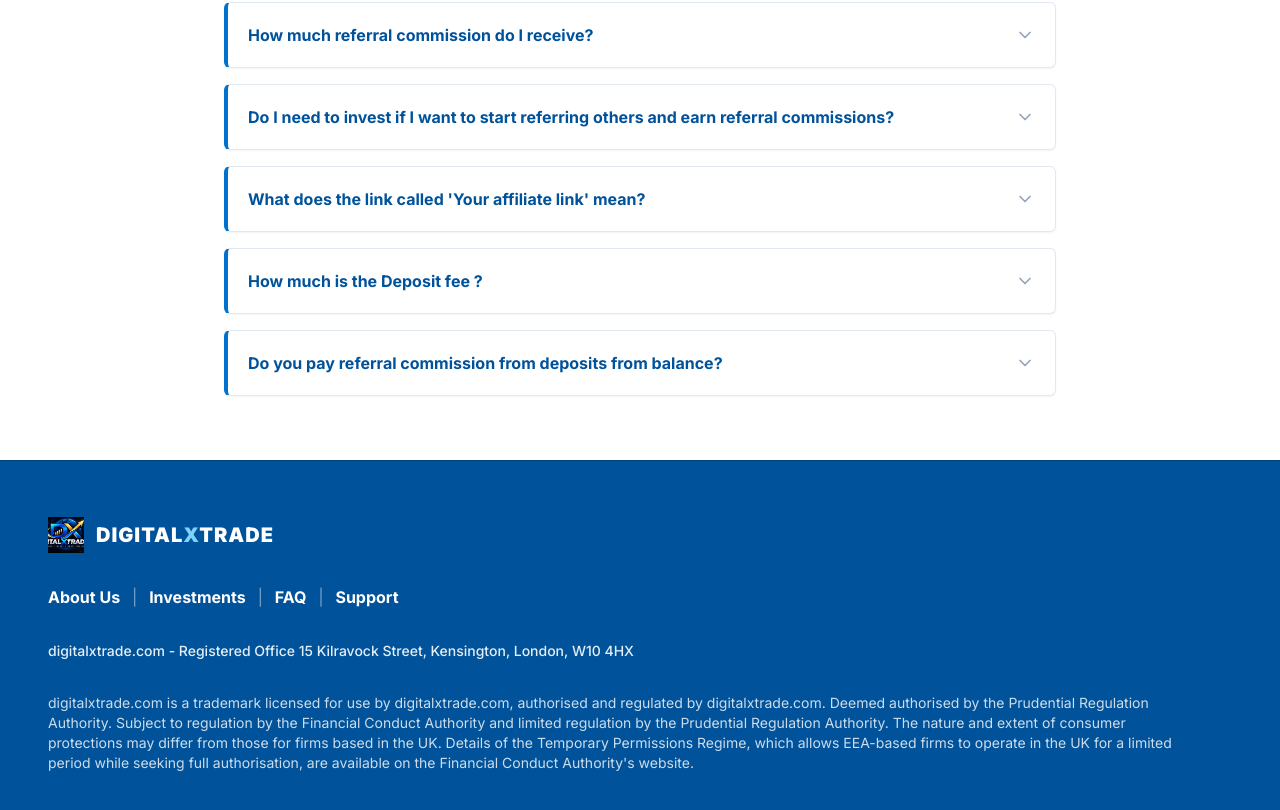
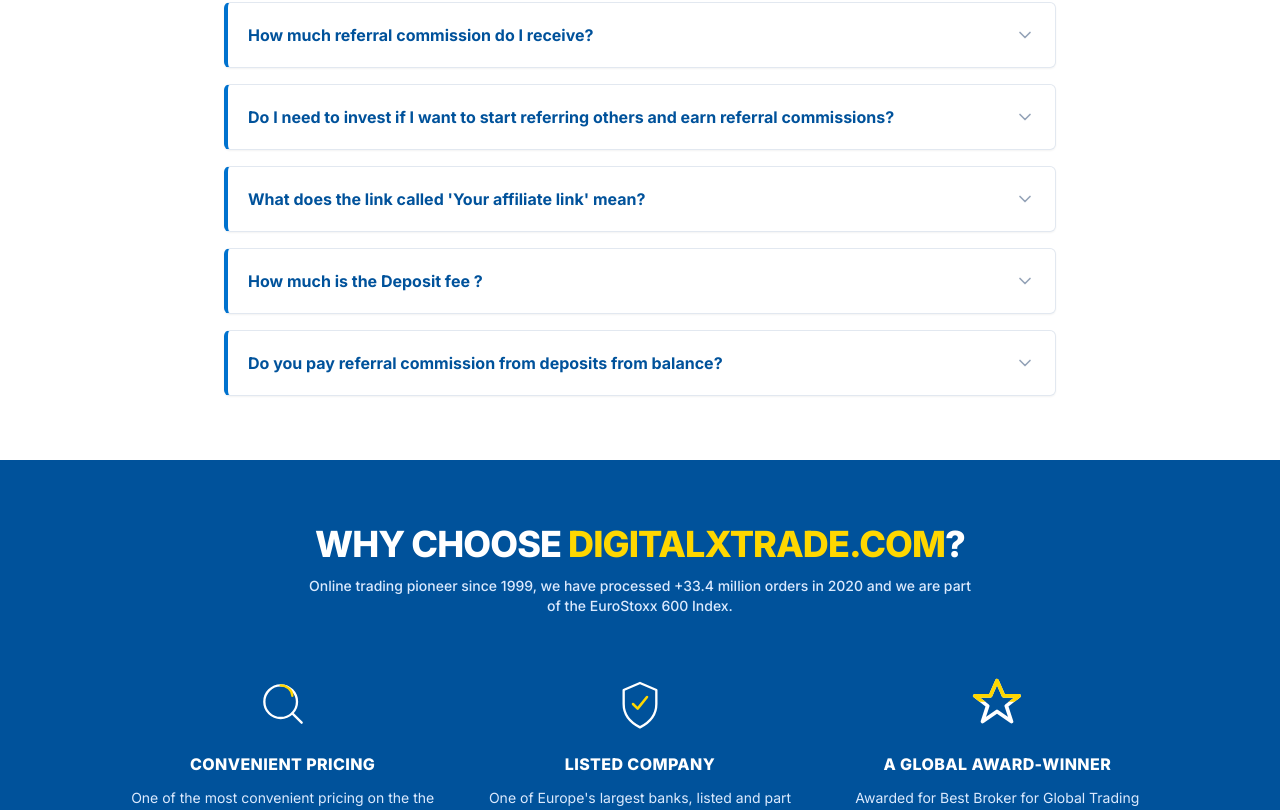
Before and after one commit to chinedu-freedom/digitalxtrade, a Next.js app: page /faq in a window 1280 px wide. Shown: the part 1984-2794 px from the top of the page. Built offline with nearby package versions, Linux system fonts and the light colour scheme.

Commit message:
Add WhyChooseSection and StartTradingSection after FAQ list

```diff
--- a/src/app/faq/page.jsx
+++ b/src/app/faq/page.jsx
@@ -4,6 +4,8 @@
 import Image from 'next/image';
 import Link from 'next/link';
 import HeaderNav from '@/components/HeaderNav';
+import WhyChooseSection from '@/components/WhyChooseSection';
+import StartTradingSection from '@/components/StartTradingSection';
 import FloatingWidgets from '@/components/FloatingWidgets';
 import Footer from '@/components/Footer';
 import { ChevronRight, ChevronDown, Search } from 'lucide-react';
@@ -201,6 +203,9 @@
         </div>
       </section>
 
+      <WhyChooseSection />
+      <StartTradingSection />
+
       <FloatingWidgets />
       <Footer />
     </main>
--- a/src/components/WhyChooseSection.jsx
+++ b/src/components/WhyChooseSection.jsx
@@ -1,77 +1,93 @@
 'use client';
 
 import React from 'react';
-import { Award, Layers, ShieldCheck, Trophy } from 'lucide-react';
+import { Search, ShieldCheck } from 'lucide-react';
 
 export default function WhyChooseSection() {
-  const items = [
-    {
-      title: 'YEARS OF EXPERIENCE',
-      description: 'Online trading pioneer since 1999, we now process over 30mn orders annually.',
-      icon: (
-        <div className="w-14 h-14 rounded-full border-2 border-white/80 flex items-center justify-center shrink-0 relative bg-white/5">
-          <Award className="w-7 h-7 text-amber-400 stroke-[1.5]" />
-        </div>
-      )
-    },
-    {
-      title: 'LISTED COMPANY',
-      description: "One of Europe's largest platforms, listed and part of Euro Stoxx 600.",
-      icon: (
-        <div className="w-14 h-14 rounded-full border-2 border-white/80 flex items-center justify-center shrink-0 relative bg-white/5">
-          <Layers className="w-7 h-7 text-amber-400 stroke-[1.5]" />
-        </div>
-      )
-    },
-    {
-      title: 'ONE-STOP SOLUTION',
-      description: 'A combination of brokerage and investment services, all via one single platform account.',
-      icon: (
-        <div className="w-14 h-14 rounded-full border-2 border-white/80 flex items-center justify-center shrink-0 relative bg-white/5">
-          <ShieldCheck className="w-7 h-7 text-amber-400 stroke-[1.5]" />
-        </div>
-      )
-    },
-    {
-      title: 'A GLOBAL AWARD-WINNER',
-      description: 'Recognised and awarded for best platform, provider and live trading events of the year.',
-      icon: (
-        <div className="w-14 h-14 rounded-full border-2 border-white/80 flex items-center justify-center shrink-0 relative bg-white/5">
-          <Trophy className="w-7 h-7 text-amber-400 stroke-[1.5]" />
-        </div>
-      )
-    }
-  ];
+  return (
+    <section className="bg-[#00529b] text-white py-16 px-6 md:px-12 font-sans">
+      <div className="max-w-6xl mx-auto text-center space-y-12">
 
-  return (
-    <section className="bg-[#0055a5] text-white py-20 font-sans">
-      <div className="max-w-[1400px] mx-auto px-6 sm:px-12 lg:px-16 space-y-14 text-center">
-
-        {/* Title & Subtitle */}
-        <div className="space-y-4 max-w-3xl mx-auto">
-          <h2 className="text-3xl sm:text-4xl lg:text-5xl font-black tracking-tight uppercase">
-            WHY CHOOSE <span className="text-[#ffd700]">DIGITALXTRADE.VIP</span>?
+        {/* Header Title & Subtitle */}
+        <div className="space-y-3 max-w-3xl mx-auto">
+          <h2 className="text-2xl md:text-3xl lg:text-4xl font-extrabold tracking-tight uppercase">
+            WHY CHOOSE <span className="text-[#ffd700]">DIGITALXTRADE.COM</span>?
           </h2>
-          <p className="text-blue-100 text-sm sm:text-base font-medium leading-relaxed max-w-2xl mx-auto">
-            digitalxtrade.com is one of Europe's leading FinTech platform with over 1.3 million clients and £82.4 billion in total financial assets.
+          <p className="text-blue-100 text-xs md:text-sm font-medium leading-relaxed max-w-2xl mx-auto">
+            Online trading pioneer since 1999, we have processed +33.4 million orders in 2020 and we are part of the EuroStoxx 600 Index.
           </p>
         </div>
 
-        {/* 2x2 Feature Grid */}
-        <div className="grid grid-cols-1 md:grid-cols-2 gap-x-16 gap-y-12 max-w-5xl mx-auto text-left pt-4">
-          {items.map((item, idx) => (
-            <div key={idx} className="flex items-start gap-6">
-              {item.icon}
-              <div className="space-y-2">
-                <h3 className="text-base font-black tracking-wide text-white uppercase">
-                  {item.title}
-                </h3>
-                <p className="text-sm text-blue-100 font-medium leading-relaxed">
-                  {item.description}
-                </p>
-              </div>
+        {/* 3 Columns Grid */}
+        <div className="grid grid-cols-1 md:grid-cols-3 gap-10 md:gap-12 max-w-5xl mx-auto text-center pt-2">
+
+          {/* Column 1: CONVENIENT PRICING */}
+          <div className="flex flex-col items-center space-y-3">
+            <div className="w-16 h-16 relative flex items-center justify-center mb-1">
+              <svg className="w-14 h-14" viewBox="0 0 48 48" fill="none">
+                <circle cx="22" cy="22" r="14" stroke="#ffffff" strokeWidth="2" />
+                <path d="M32 32L40 40" stroke="#ffffff" strokeWidth="2" strokeLinecap="round" />
+                <path d="M22 8C27 8 32 12 32 17" stroke="#ffd700" strokeWidth="2" strokeLinecap="round" />
+              </svg>
             </div>
-          ))}
+            <h3 className="text-sm md:text-base font-extrabold text-white uppercase tracking-wide">
+              CONVENIENT PRICING
+            </h3>
+            <p className="text-xs md:text-sm text-blue-100 leading-relaxed font-normal max-w-xs">
+              One of the most convenient pricing on the the market. Starting from &pound;0 on FTSE100, US and EU Shares CFDs without additional markup.
+            </p>
+          </div>
+
+          {/* Column 2: LISTED COMPANY */}
+          <div className="flex flex-col items-center space-y-3">
+            <div className="w-16 h-16 relative flex items-center justify-center mb-1">
+              <svg className="w-14 h-14" viewBox="0 0 48 48" fill="none">
+                <path d="M24 6L38 12V24C38 33 32 40 24 44C16 40 10 33 10 24V12L24 6Z" stroke="#ffffff" strokeWidth="2" strokeLinejoin="round" />
+                <path d="M18 24L22 28L30 18" stroke="#ffd700" strokeWidth="2.2" strokeLinecap="round" strokeLinejoin="round" />
+              </svg>
+            </div>
+            <h3 className="text-sm md:text-base font-extrabold text-white uppercase tracking-wide">
+              LISTED COMPANY
+            </h3>
+            <p className="text-xs md:text-sm text-blue-100 leading-relaxed font-normal max-w-xs">
+              One of Europe's largest banks, listed and part of Euro Stoxx 600, with &pound;82.4 billion in total financial assets.
+            </p>
+          </div>
+
+          {/* Column 3: A GLOBAL AWARD-WINNER */}
+          <div className="flex flex-col items-center space-y-3">
+            <div className="w-16 h-16 relative flex items-center justify-center mb-1">
+              <svg className="w-14 h-14 overflow-visible" viewBox="0 0 24 24" fill="none">
+                <defs>
+                  <clipPath id="top-half-clip-why">
+                    <rect x="0" y="0" width="24" height="11" />
+                  </clipPath>
+                </defs>
+                <path
+                  d="M12 2L14.8 8.5H21.5L16 12.8L18.2 19.5L12 15.2L5.8 19.5L8 12.8L2.5 8.5H9.2L12 2Z"
+                  stroke="#ffffff"
+                  strokeWidth="1.6"
+                  strokeLinecap="round"
+                  strokeLinejoin="round"
+                />
+                <path
+                  d="M12 2L14.8 8.5H21.5L16 12.8L18.2 19.5L12 15.2L5.8 19.5L8 12.8L2.5 8.5H9.2L12 2Z"
+                  stroke="#ffd700"
+                  strokeWidth="1.6"
+                  strokeLinecap="round"
+                  strokeLinejoin="round"
+                  clipPath="url(#top-half-clip-why)"
+                />
+              </svg>
+            </div>
+            <h3 className="text-sm md:text-base font-extrabold text-white uppercase tracking-wide">
+              A GLOBAL AWARD-WINNER
+            </h3>
+            <p className="text-xs md:text-sm text-blue-100 leading-relaxed font-normal max-w-xs">
+              Awarded for Best Broker for Global Trading 2021 by ADVFN International Financial Awards and Best trading Platform 2020 by London Forex Show.
+            </p>
+          </div>
+
         </div>
 
       </div>
```
